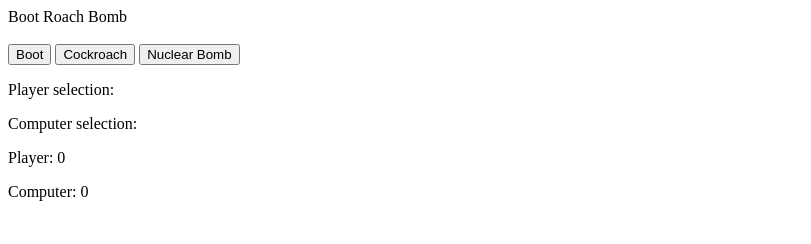
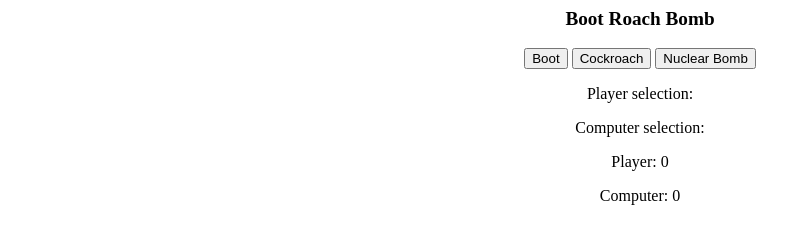
Before and after one commit to jcampbell57/odin-rock-paper-scissors, a plain HTML site: page index.html in a window 1280 px wide. Shown: the whole page, without its empty margins (0-811 px from the left). Drawn offline with Linux system fonts and the light colour scheme.

Commit message:
barebones styling in styles.css

```diff
--- a/index.html
+++ b/index.html
@@ -11,7 +11,7 @@
 <body>
     <div class="container">
         <div class="header">
-            <a>Boot Roach Bomb</a><br><br>
+            <a id="gameTitle">Boot Roach Bomb</a><br><br>
         </div>
         <div class="body">
             <div class="buttons">
--- a/styles.css
+++ b/styles.css
@@ -0,0 +1,19 @@
+.container {
+    display: flex;
+    flex-direction: column;
+    align-items: center;
+    justify-content: center;
+    text-align: center;
+}
+
+.body {
+    display: flex;
+    flex-direction: column;
+    height: auto;
+    margin: 0;
+}
+
+#gameTitle {
+    font-weight: 900;
+    font-size: larger;
+}
```
